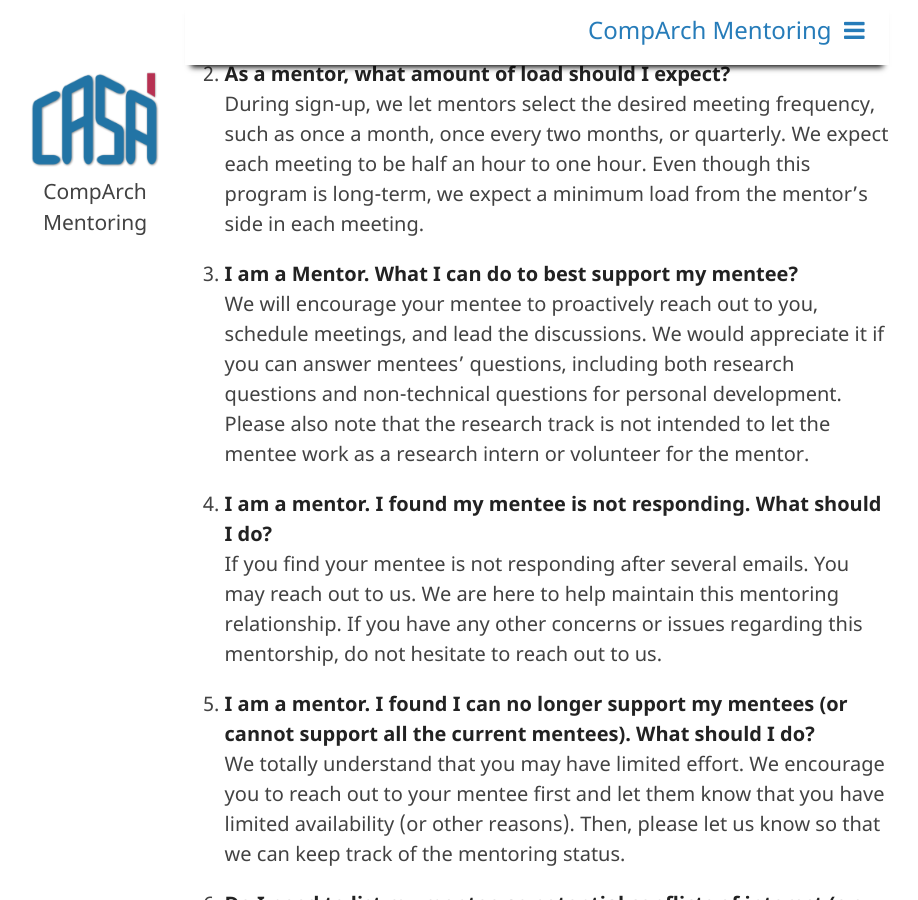
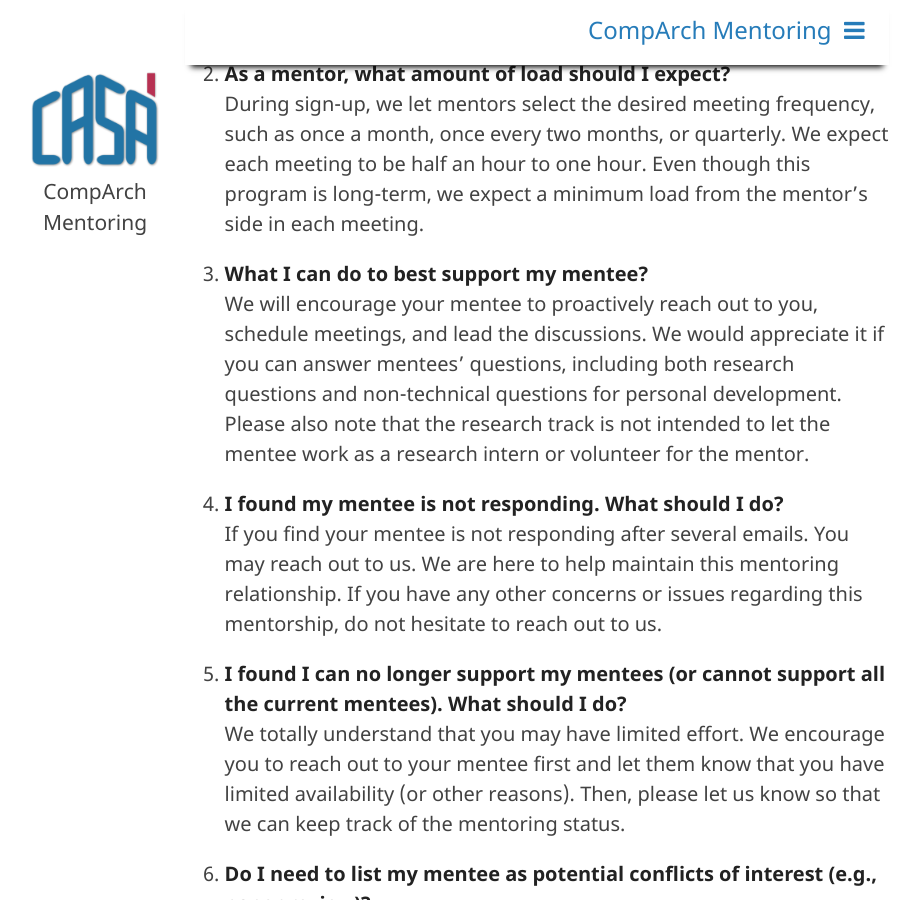
Before and after one commit to suyashmahar/jekyll-conf-website, a Jekyll site: the page built from pages/faqs.md, in a window 1280 px wide and 900 px high, scrolled down 1719 px. Shown: the whole window, without its empty margins (169-1087 px from the left). Built offline with Jekyll 4.4.1, drawn with Linux system fonts in a browser that asks for light colours; some of the changed text lies outside the part shown.

Commit message:
Update faqs.md

```diff
--- a/pages/faqs.md
+++ b/pages/faqs.md
@@ -53,13 +53,13 @@ We welcome mentors from different backgrounds, including (but not limited to) fa
 2. **As a mentor, what amount of load should I expect?**
 During sign-up, we let mentors select the desired meeting frequency, such as once a month, once every two months, or quarterly. We expect each meeting to be half an hour to one hour. Even though this program is long-term, we expect a minimum load from the mentor’s side in each meeting.
 
-3. **I am a Mentor. What I can do to best support my mentee?**
+3. **What I can do to best support my mentee?**
 We will encourage your mentee to proactively reach out to you, schedule meetings, and lead the discussions. We would appreciate it if you can answer mentees’ questions, including both research questions and non-technical questions for personal development. Please also note that the research track is not intended to let the mentee work as a research intern or volunteer for the mentor.
 
-4. **I am a mentor. I found my mentee is not responding. What should I do?**
+4. **I found my mentee is not responding. What should I do?**
 If you find your mentee is not responding after several emails. You may reach out to us. We are here to help maintain this mentoring relationship. If you have any other concerns or issues regarding this mentorship, do not hesitate to reach out to us.
 
-5. **I am a mentor. I found I can no longer support my mentees (or cannot support all the current mentees). What should I do?**
+5. **I found I can no longer support my mentees (or cannot support all the current mentees). What should I do?**
 We totally understand that you may have limited effort. We encourage you to reach out to your mentee first and let them know that you have limited availability (or other reasons). Then, please let us know so that we can keep track of the mentoring status.
 
 6. **Do I need to list my mentee as potential conflicts of interest (e.g., paper review)?**
@@ -115,7 +115,7 @@ the mentoring status.
 Please reach out to us if this happens. We will help with communication and try
 to match you with another mentor.
 
-9. **I am a mentee who signed up for this program but has not been matched with a mentor yet. What should I expect next?**
+9. **I signed up for this program but has not been matched with a mentor yet. What should I expect next?**
 The CALM committee matches mentees with mentors according to their
 preferences. If you have not been matched, it does not mean we forget about you!
 You will be placed on a waitlist. We are always checking the list to see if any
```
